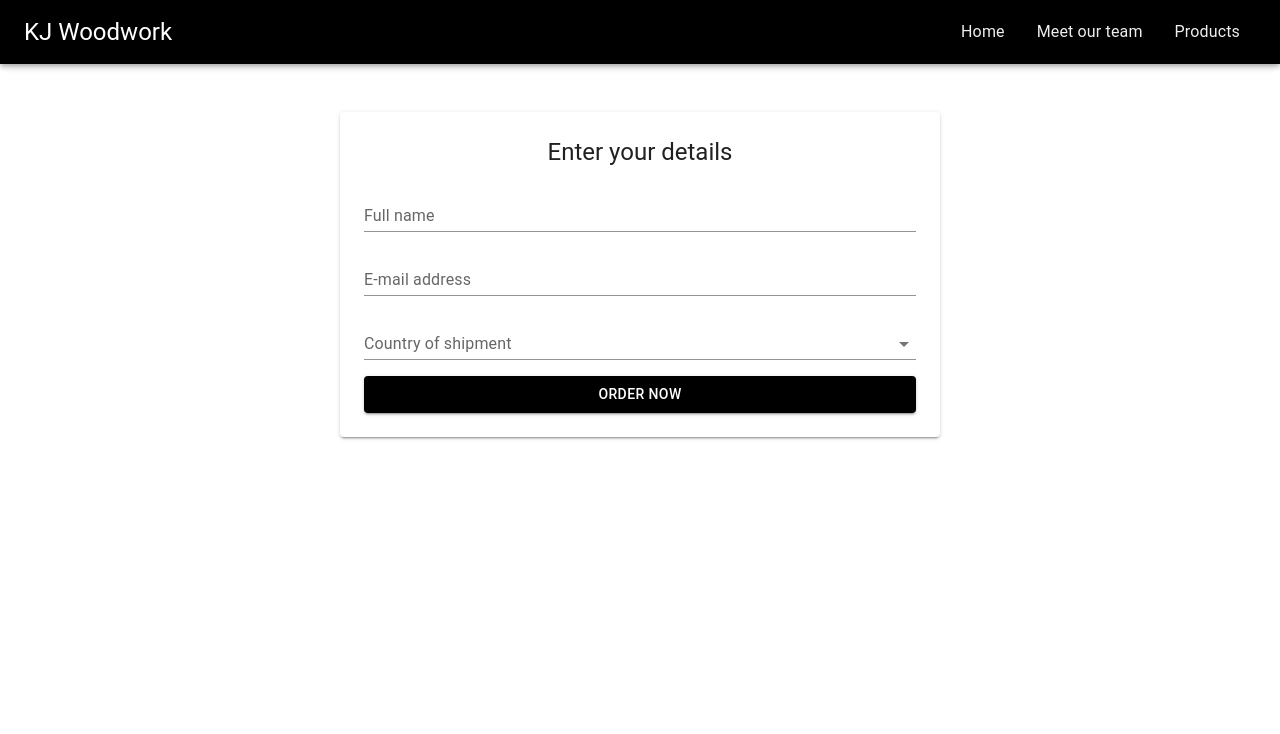
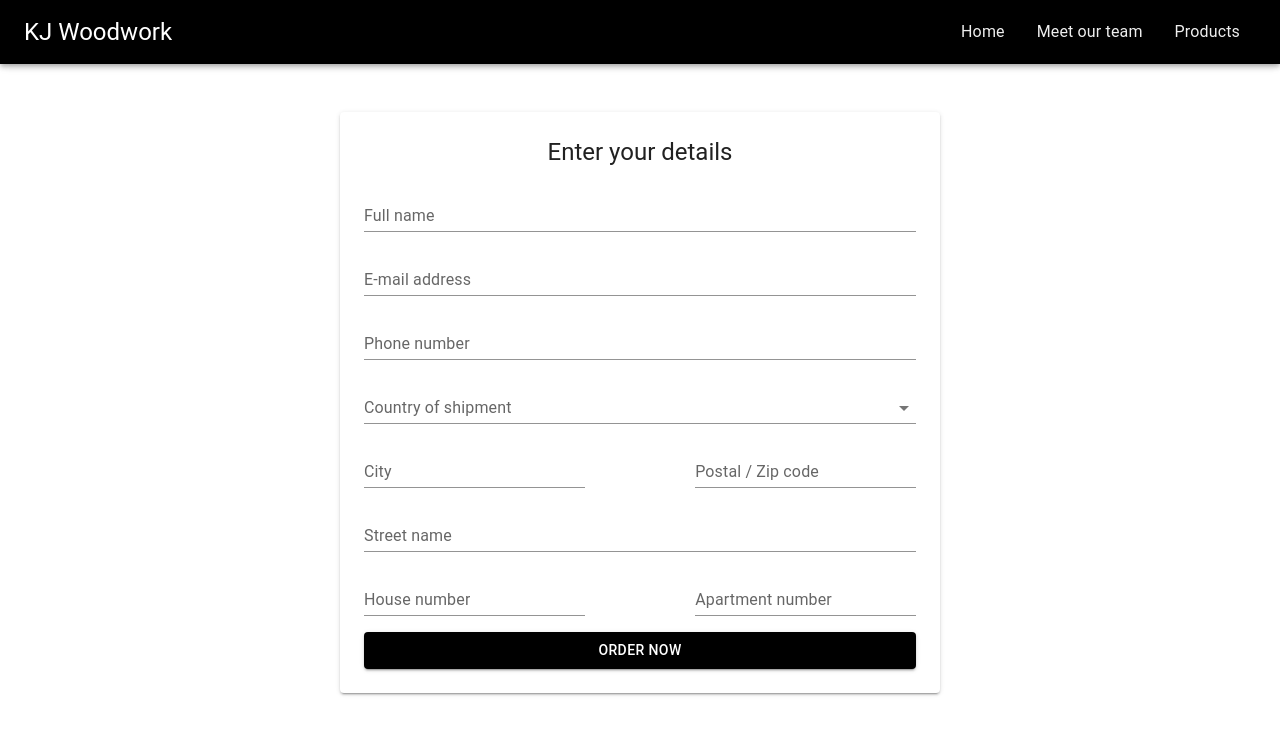
Before and after one commit to karolisjon/frontend-kj-woodwork, a React (Create React App) app in the folder kj-woodwork/: page /order in a window 1280 px wide. Shown: the top 734 px of the page. Built offline with nearby package versions, Linux system fonts and the light colour scheme.

Commit message:
feat(20): added additional text fields in the order form

```diff
--- a/kj-woodwork/src/components/navbar/index.jsx
+++ b/kj-woodwork/src/components/navbar/index.jsx
@@ -12,7 +12,7 @@ import {
   ListItemButton,
   ListItemText,
  } from '@mui/material';
-import MenuIcon from '@mui/icons-material/Menu';
+import MenuOpenIcon from '@mui/icons-material/MenuOpen';
 import Link from './components/index';
 
 const drawerWidth = 240;
@@ -23,7 +23,7 @@ const navItems = [
   { text: 'Products', to: '/products' },
 ];
 
-function Navbar(props) {
+const Navbar = (props) => {
   const { window } = props;
   const [mobileOpen, setMobileOpen] = React.useState(false);
 
@@ -57,10 +57,11 @@ function Navbar(props) {
         <Toolbar>
           <IconButton
             color="inherit"
+            size='large'
             onClick={handleDrawerToggle}
             sx={{ mr: 2, display: { sm: 'none' } }}
           >
-            <MenuIcon />
+            <MenuOpenIcon />
           </IconButton>
           <Typography
             variant="h5"
--- a/kj-woodwork/src/components/pages/order-page/index.jsx
+++ b/kj-woodwork/src/components/pages/order-page/index.jsx
@@ -22,12 +22,35 @@ const countries = [
     value: 'Germany',
     label: 'DE',
   },
+  {
+    value: 'Denmark',
+    label: 'DK',
+  },
+  {
+    value: 'Sweden',
+    label: 'SE',
+  },
+  {
+    value: 'Norway',
+    label: 'NO',
+  },
+  {
+    value: 'Finland',
+    label: 'FI',
+  },
 ];
 
 const OrderPage = () => {
   const [fullname, setFullname] = React.useState('');
   const [email, setEmail] = React.useState('');
   const [country, setCountry] = React.useState('');
+  const [mobile, setMobile] = React.useState('');
+  const [city, setCity] = React.useState('');
+  const [zip, setZip] = React.useState('');
+  const [street, setStreet] = React.useState('');
+  const [houseNr, setHouseNr] = React.useState('');
+  const [apartmentNr, setApartmentNr] = React.useState('');
+
 
   return (
     <Box>
@@ -68,6 +91,14 @@ const OrderPage = () => {
             onChange={(event) => setEmail(event.target.value)}
           />
           <TextField
+            name='mobile'
+            label='Phone number'
+            variant='standard'
+            fullWidth
+            value={mobile}
+            onChange={(event) => setMobile(event.target.value)}
+          />
+          <TextField
             select
             name='country'
             label='Country of shipment'
@@ -83,12 +114,60 @@ const OrderPage = () => {
               ({ value, label }) => <MenuItem key={label} value={value}>{value}</MenuItem>
             )}
           </TextField>
+          <Box sx={{ display: 'flex', flexDirection: 'row', justifyContent: 'space-between', width: '100%' }}>
+            <TextField
+              name='city'
+              label='City'
+              variant='standard'
+              fullWidth
+              value={city}
+              onChange={(event) => setCity(event.target.value)}
+              sx={{ width: '40%'}}
+            />
+            <TextField
+              name='zip'
+              label='Postal / Zip code'
+              variant='standard'
+              fullWidth
+              value={zip}
+              onChange={(event) => setZip(event.target.value)}
+              sx={{ width: '40%'}}
+            />
+          </Box>
+          <TextField
+              name='street'
+              label='Street name'
+              variant='standard'
+              fullWidth
+              value={street}
+              onChange={(event) => setStreet(event.target.value)}
+            />
+            <Box sx={{ display: 'flex', flexDirection: 'row', justifyContent: 'space-between', width: '100%' }}>
+            <TextField
+              name='house'
+              label='House number'
+              variant='standard'
+              fullWidth
+              value={houseNr}
+              onChange={(event) => setHouseNr(event.target.value)}
+              sx={{ width: '40%'}}
+            />
+            <TextField
+              name='apartment'
+              label='Apartment number'
+              variant='standard'
+              fullWidth
+              value={apartmentNr}
+              onChange={(event) => setApartmentNr(event.target.value)}
+              sx={{ width: '40%'}}
+            />
+          </Box>
           <Button
-          type='submit'
-          variant='contained'
-          fullWidth
+            type='submit'
+            variant='contained'
+            fullWidth
           >
-          Order now
+            Order now
           </Button>
         </Box>
       </Paper>
```
